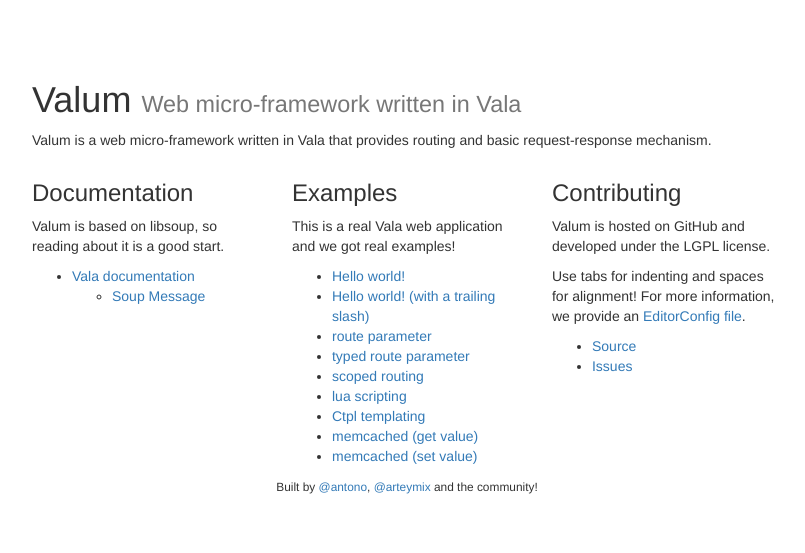
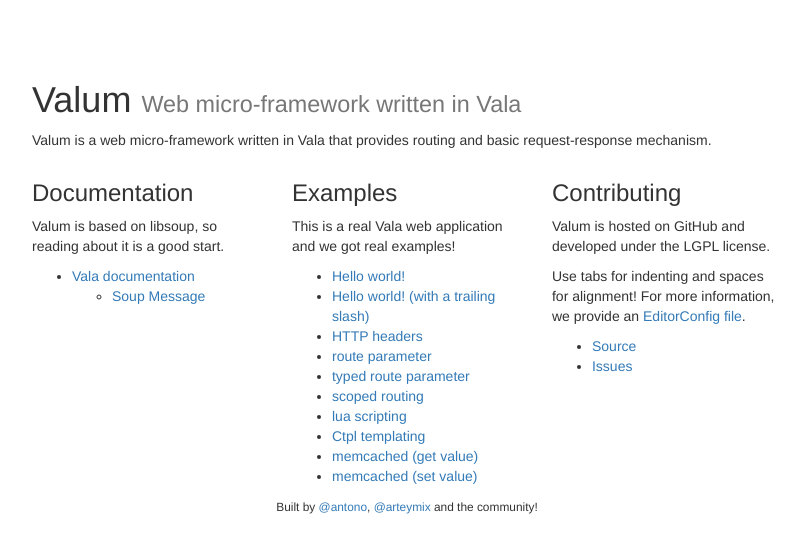
Before and after one commit to valum-framework/valum, a Python web app: template app/templates/home.html in a window 1280 px wide. Shown: the top 553 px of the page, without its empty margins (233-1038 px from the left). Run offline with Jinja, Linux system fonts and the light colour scheme; the template is opened without the code that fills it, so the values that code supplies are empty; some libraries are stand-ins or nearby versions.

Commit message:
Abstract SGI to make application independant from their running servers.
Created SGI.Application to provide a request_handler and environment
variables.

Moved Request and Response abstract classes to SGI.

Use of Map type instead of HashMap.

Adds an example of headers handling with the new abstraction.

```diff
--- a/app/templates/home.html
+++ b/app/templates/home.html
@@ -41,6 +41,7 @@
               <ul>
                 <li><a href="/hello">Hello world!</a></li>
                 <li><a href="/hello/">Hello world! (with a trailing slash)</a></li>
+                <li><a href="/headers">HTTP headers</a></li>
                 <li><a href="/hello/world">route parameter</a></li>
                 <li><a href="/users/4/edit">typed route parameter</a></li>
                 <li><a href="/admin/fun/hack">scoped routing</a></li>
```
Also changed, not shown: 7 other files.
